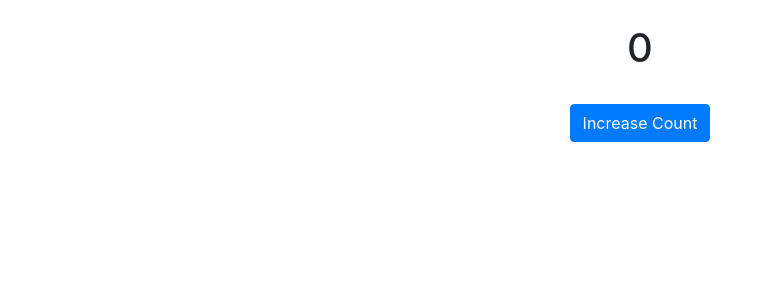
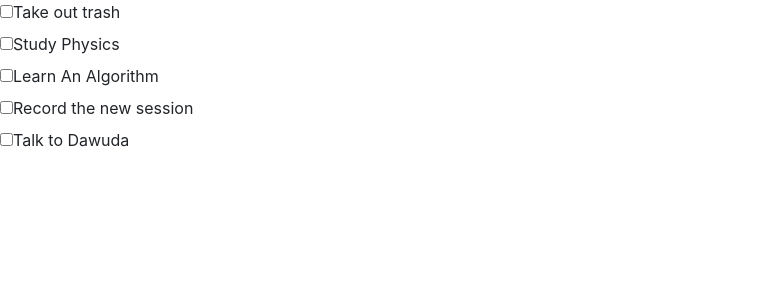
Before and after one commit to gat786/react-freecodecamp, a React (Create React App) app: page / in a window 1280 px wide. Shown: the top 300 px of the page, without its empty margins (0-773 px from the left). Built offline with nearby package versions, Linux system fonts and the light colour scheme.

Commit message:
Todo Component works completely

```diff
--- a/src/App.js
+++ b/src/App.js
@@ -16,14 +16,14 @@ import React from 'react';
 
 import "bootstrap/dist/css/bootstrap.css"
 
-import CounterApp from "./ReactComponents/CounterApp"
+import ToDoComponent from "./ReactComponents/ToDoComponent"
 
 
 class App extends React.Component{
   render(){
     return (
       <div className="App">
-        <CounterApp/>
+        <ToDoComponent />
       </div>
     );
   }
--- a/src/ReactComponents/ToDoComponent.js
+++ b/src/ReactComponents/ToDoComponent.js
@@ -8,16 +8,26 @@ export default class ToDoComponent extends React.Component{
         this.state = {
             todoitems : todoList.tasks
         }
+        this.handleCheck = this.handleCheck.bind(this)
+    }
+
+    handleCheck(id){
+        todoList.tasks.forEach(element => {
+            if(element.id === id){
+                element.done = !element.done
+            }
+        });
+        this.setState({
+            todoitems : todoList.tasks
+        })
     }
 
     render(){
         let ToDoItems = this.state.todoitems.map(item=>{
             return (
                 <div key={item.id}>
-                    <input type="checkbox" checked={item.done} onChange={(value)=>{
-                        item.done = value
-                    }} />
-                    <label>{item.task}</label>
+                    <input id="checkbox" className="input checkbox" type="checkbox" checked={item.done} onChange={()=> this.handleCheck(item.id)} />
+                    <label for="checkbox">{item.task}</label>
                 </div>
             );
         })
```
